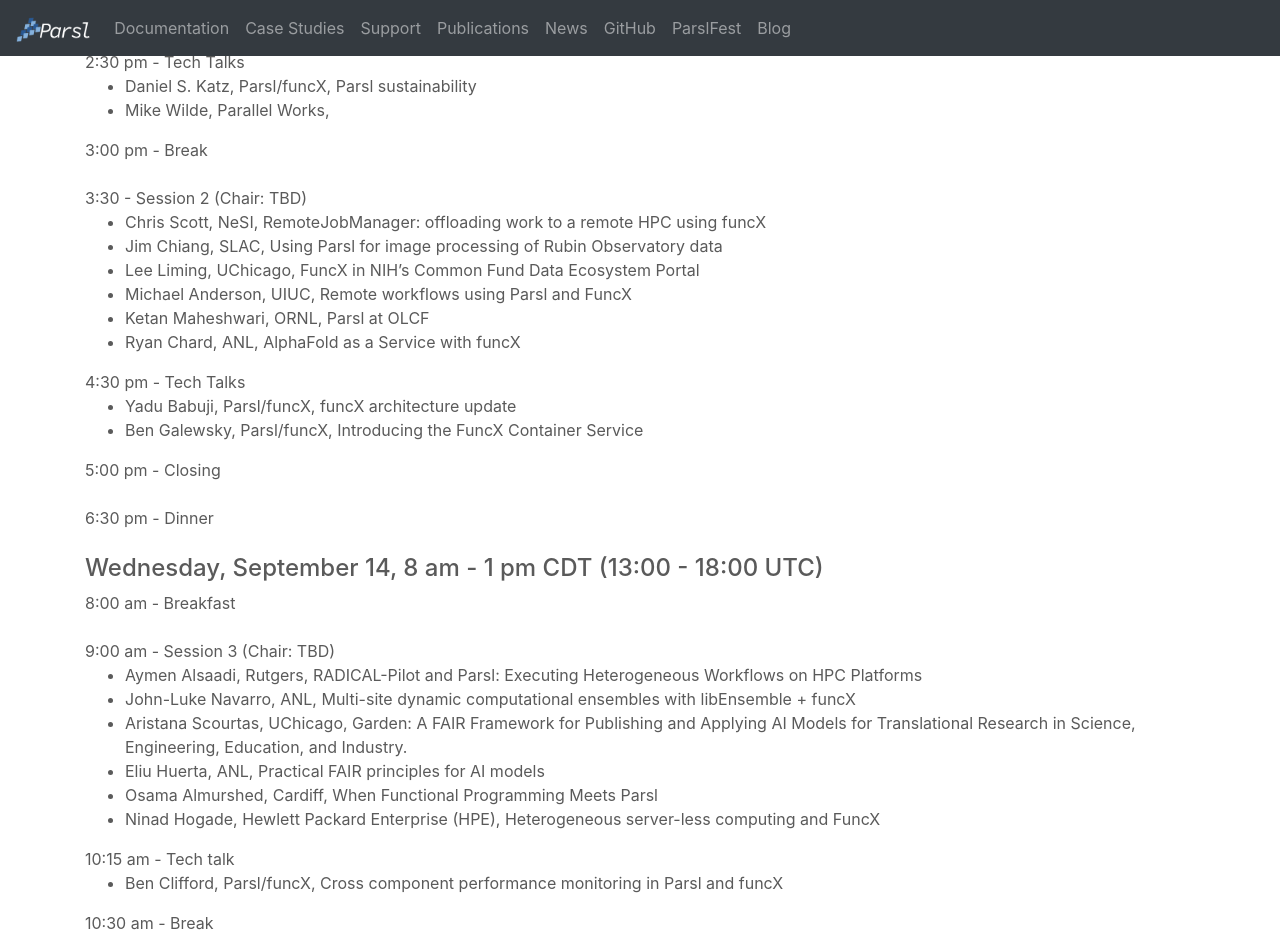
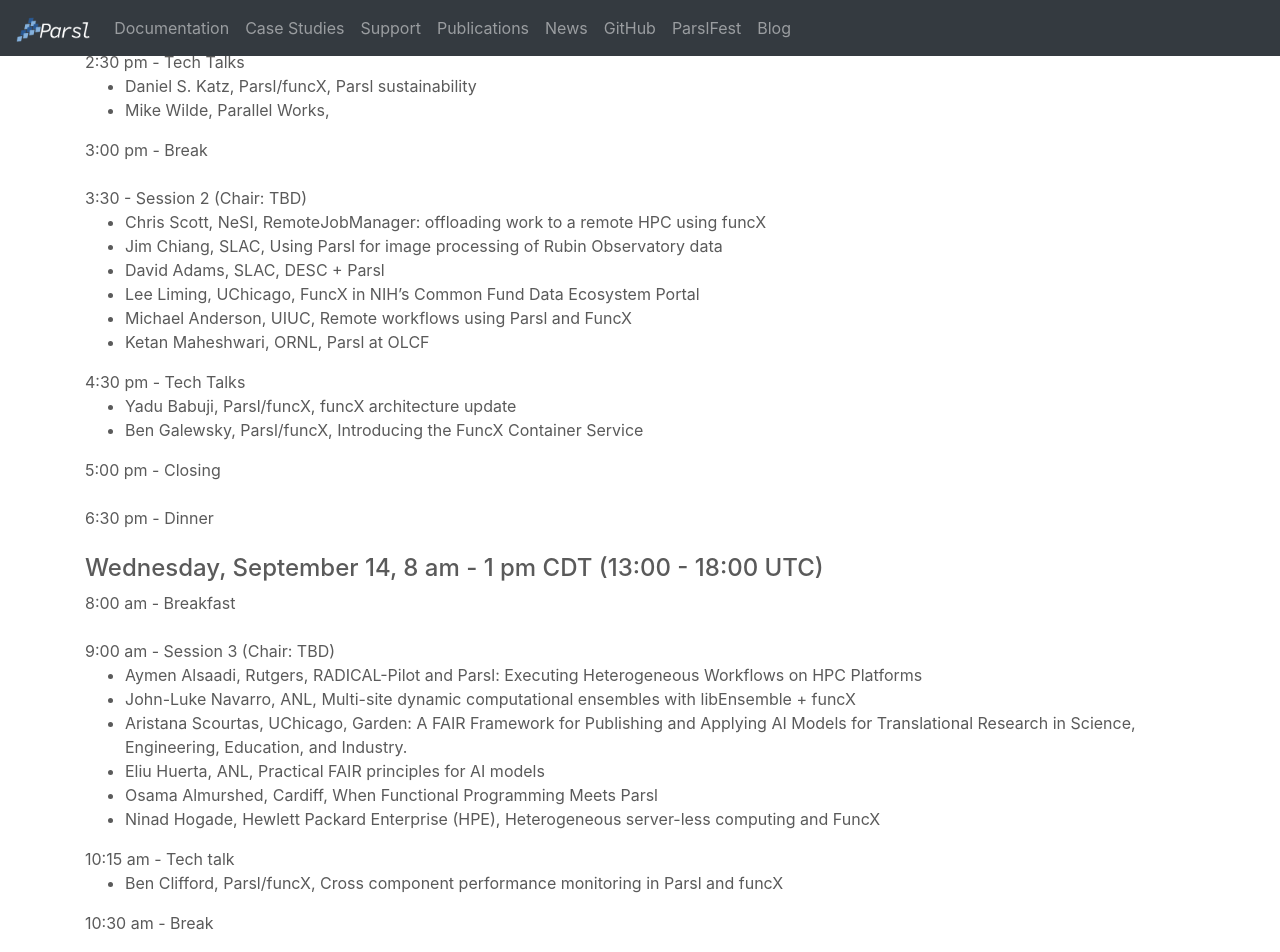
Before and after one commit to Parsl/parsl.github.io, a Jekyll site: the page built from parslfest2022.html, in a window 1280 px wide and 1400 px high, scrolled down 1129 px. Shown: the top 952 px of the window. Built offline with Jekyll 4.4.1, drawn with Linux system fonts in a browser that asks for light colours; some of the changed text lies outside the part shown.

Commit message:
Update parslfest2022.html

```diff
--- a/parslfest2022.html
+++ b/parslfest2022.html
@@ -79,10 +79,11 @@
       <ul>
 	      <li>Chris Scott, NeSI, RemoteJobManager: offloading work to a remote HPC using funcX</li>
 	      <li>Jim Chiang, SLAC, Using Parsl for image processing of Rubin Observatory data</li>
+     	      <li>David Adams, SLAC, DESC + Parsl</li>
 	      <li>Lee Liming, UChicago, FuncX in NIH’s Common Fund Data Ecosystem Portal</li>
               <li>Michael Anderson, UIUC, Remote workflows using Parsl and FuncX</li>
 	      <li>Ketan Maheshwari, ORNL, Parsl at OLCF</li>
-	      <li>Ryan Chard, ANL, AlphaFold as a Service with funcX</li>
+
       </ul>
 
       4:30 pm - Tech Talks
```
Also changed, not shown: other parts of parslfest2022.html (+1 -0 lines).
